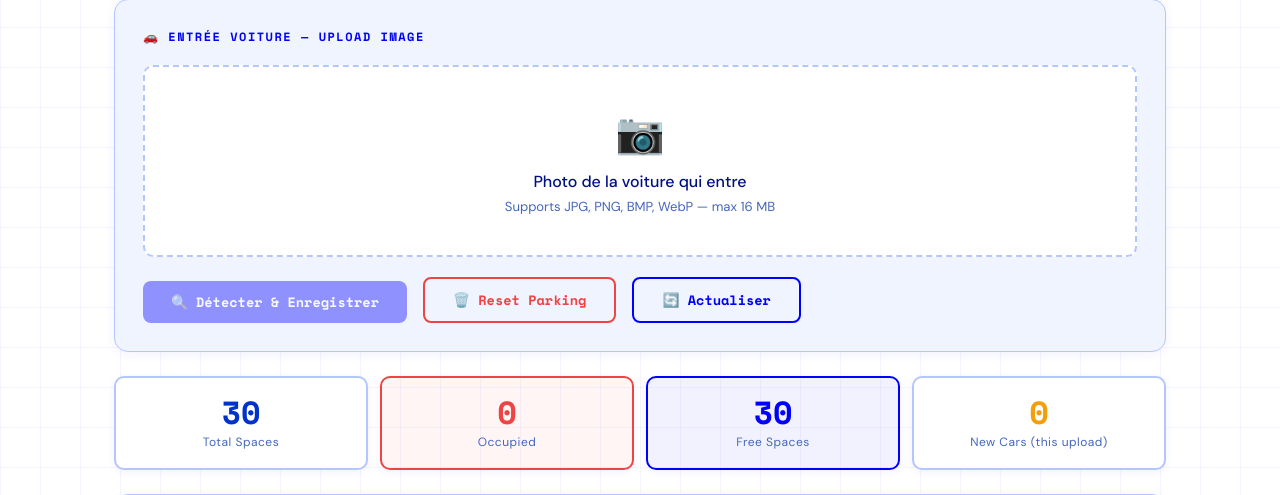
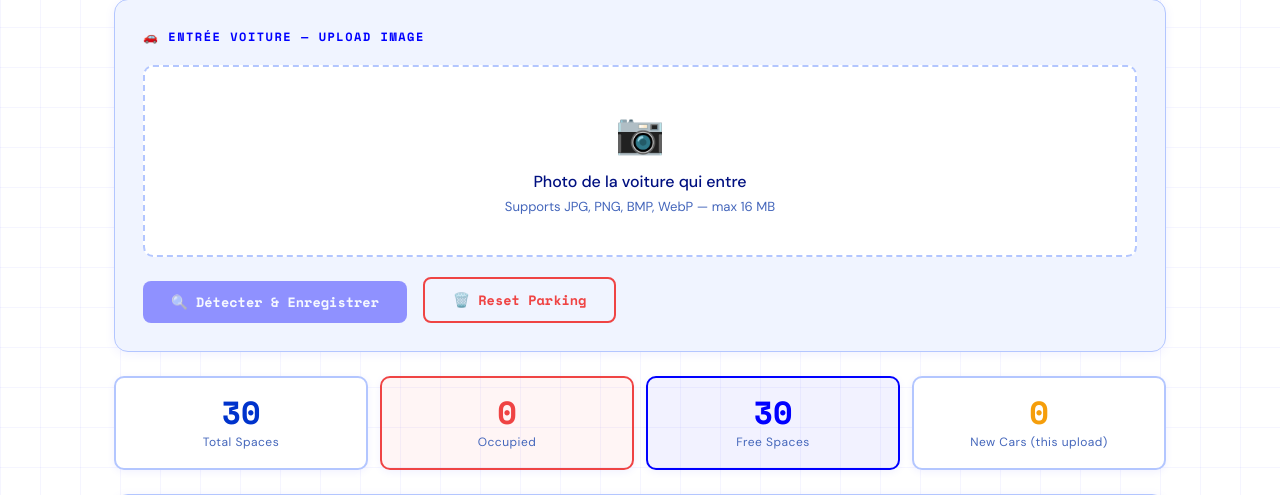
Before and after one commit to inesprogrammer/smart_parking, a Flask app: page / in a window 1280 px wide. Shown: the part 133-628 px from the top of the page. Run offline with Flask 3, Linux system fonts and the light colour scheme; data that the repository does not hold is empty; parts of the project's set-up code (start-up, migrations or seed data) failed here and were passed over.

Commit message:
all fixes

```diff
--- a/templates/index.html
+++ b/templates/index.html
@@ -134,9 +134,7 @@
       <button class="btn btn-danger" onclick="resetParking()">
         🗑️ Reset Parking
       </button>
-      <button class="btn btn-outline" onclick="loadStatus()">
-        🔄 Actualiser
-      </button>
+
     </div>
   </div>
 
```
Also changed, not shown: 5 other files.
